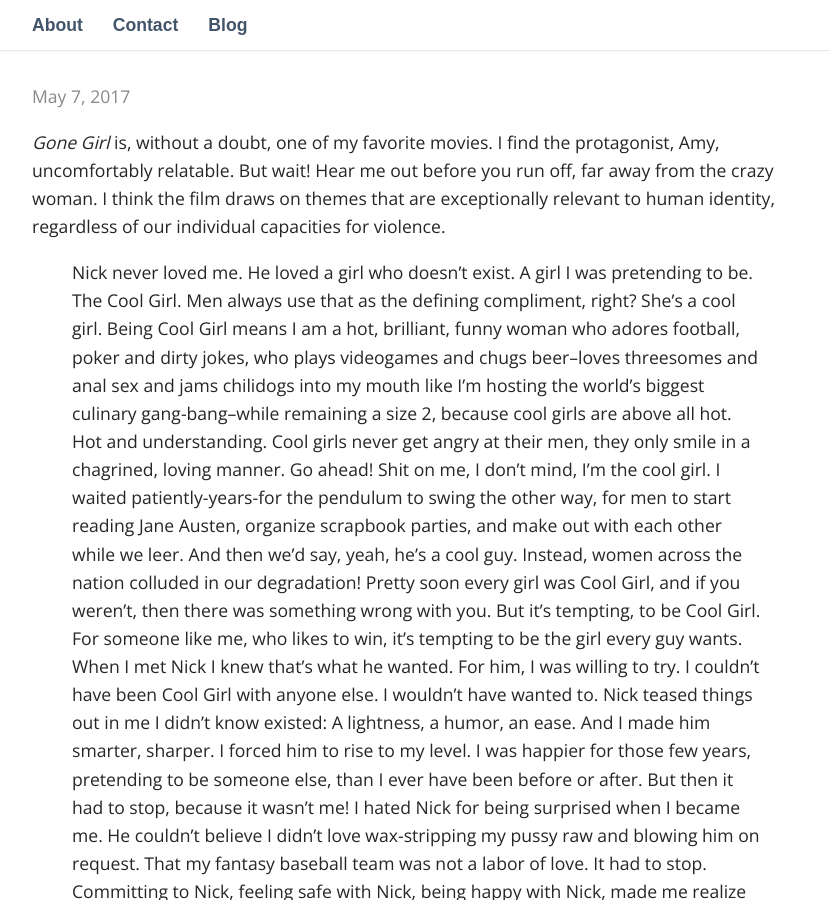
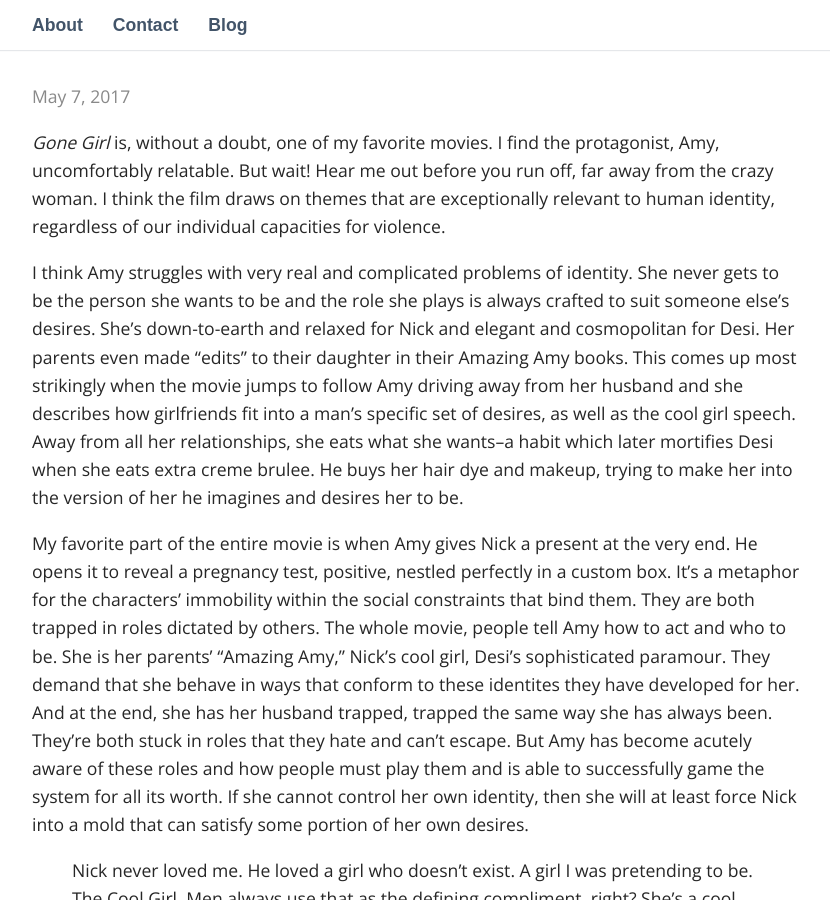
Before and after one commit to wrongpoison/wrongpoison.github.io, a Jekyll site: the page built from _posts/2017-05-6-gone-girl analysis.markdown, in a window 1280 px wide and 900 px high, scrolled down 529 px. Shown: the whole window, without its empty margins (223-1053 px from the left). Built offline with Jekyll 4.4.1, drawn with Linux system fonts in a browser that asks for light colours; some web fonts are replaced.

Commit message:
updated gone girl analysis

```diff
--- a/_posts/2017-05-6-gone-girl analysis.markdown
+++ b/_posts/2017-05-6-gone-girl analysis.markdown
@@ -5,6 +5,10 @@
 categories: gone girl, movies, strong female protagonist
 ---
 *Gone Girl* is, without a doubt, one of my favorite movies. I find the protagonist, Amy, uncomfortably relatable. But wait! Hear me out before you run off, far away from the crazy woman. I think the film draws on themes that are exceptionally relevant to human identity, regardless of our individual capacities for violence.
+
+I think Amy struggles with very real and complicated problems of identity. She never gets to be the person she wants to be and the role she plays is always crafted to suit someone else's desires. She's down-to-earth and relaxed for Nick and elegant and cosmopolitan for Desi. Her parents even made "edits" to their daughter in their Amazing Amy books. This comes up most strikingly when the movie jumps to follow Amy driving away from her husband and she describes how girlfriends fit into a man's specific set of desires, as well as the cool girl speech. Away from all her relationships, she eats what she wants--a habit which later mortifies Desi when she eats extra creme brulee. He buys her hair dye and makeup, trying to make her into the version of her he imagines and desires her to be.
+
+My favorite part of the entire movie is when Amy gives Nick a present at the very end. He opens it to reveal a pregnancy test, positive, nestled perfectly in a custom box. It's a metaphor for the characters' immobility within the social constraints that bind them. They are both trapped in roles dictated by others. The whole movie, people tell Amy how to act and who to be. She is her parents' "Amazing Amy," Nick's cool girl, Desi's sophisticated paramour. They demand that she behave in ways that conform to these identites they have developed for her. And at the end, she has her husband trapped, trapped the same way she has always been. They're both stuck in roles that they hate and can't escape. But Amy has become acutely aware of these roles and how people must play them and is able to successfully game the system for all its worth. If she cannot control her own identity, then she will at least force Nick into a mold that can satisfy some portion of her own desires.
 
 >Nick never loved me. He loved a girl who doesn't exist. A girl I was pretending to be. The Cool Girl. Men always use that as the defining compliment, right? She’s a cool girl.
 >Being Cool Girl means I am a hot, brilliant, funny woman who adores football, poker and dirty jokes, who plays videogames and chugs beer--loves threesomes and anal sex and jams chilidogs into my mouth like I’m hosting the world's biggest culinary gang-bang--while remaining a size 2, because cool girls are above all hot.
```
